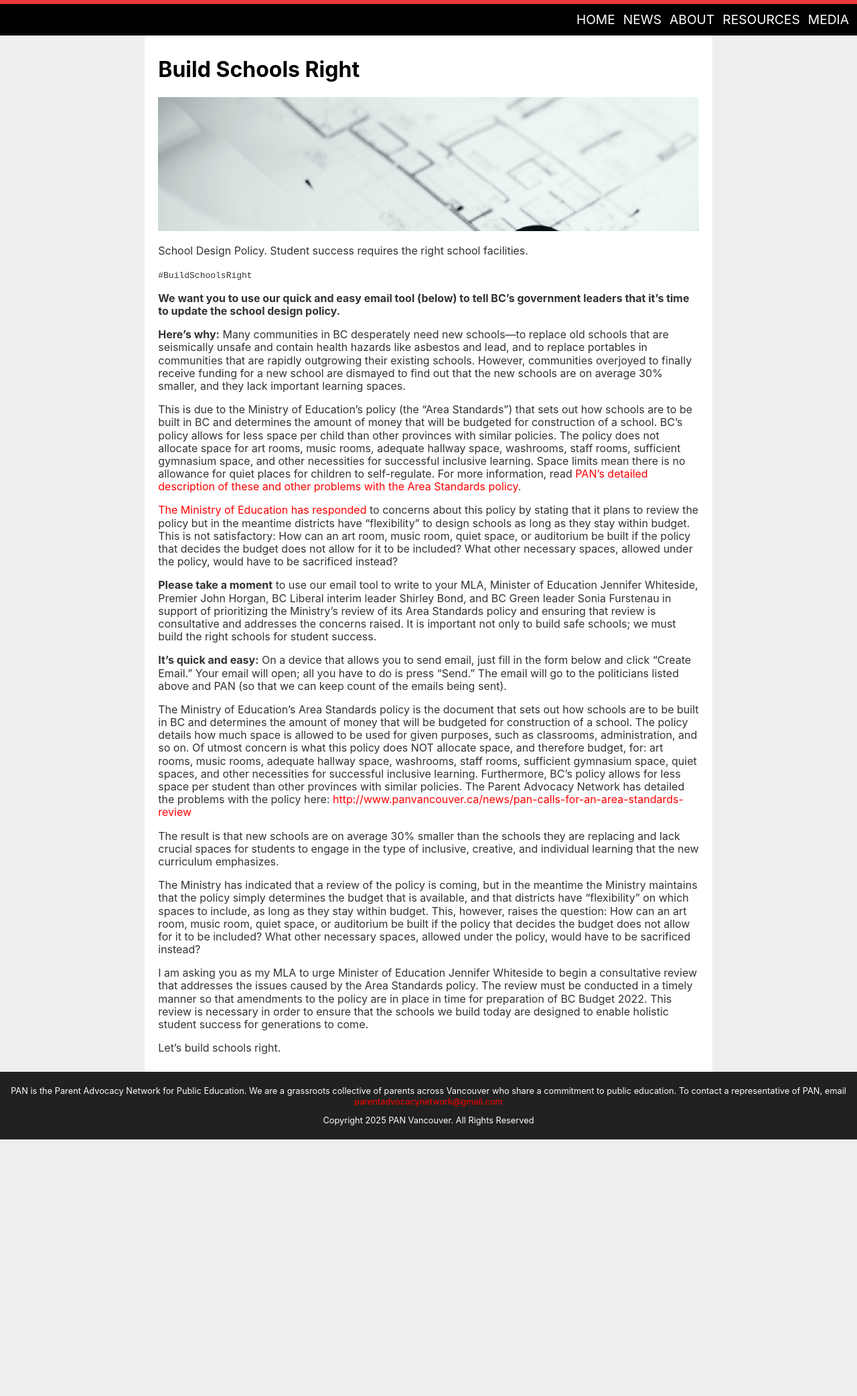
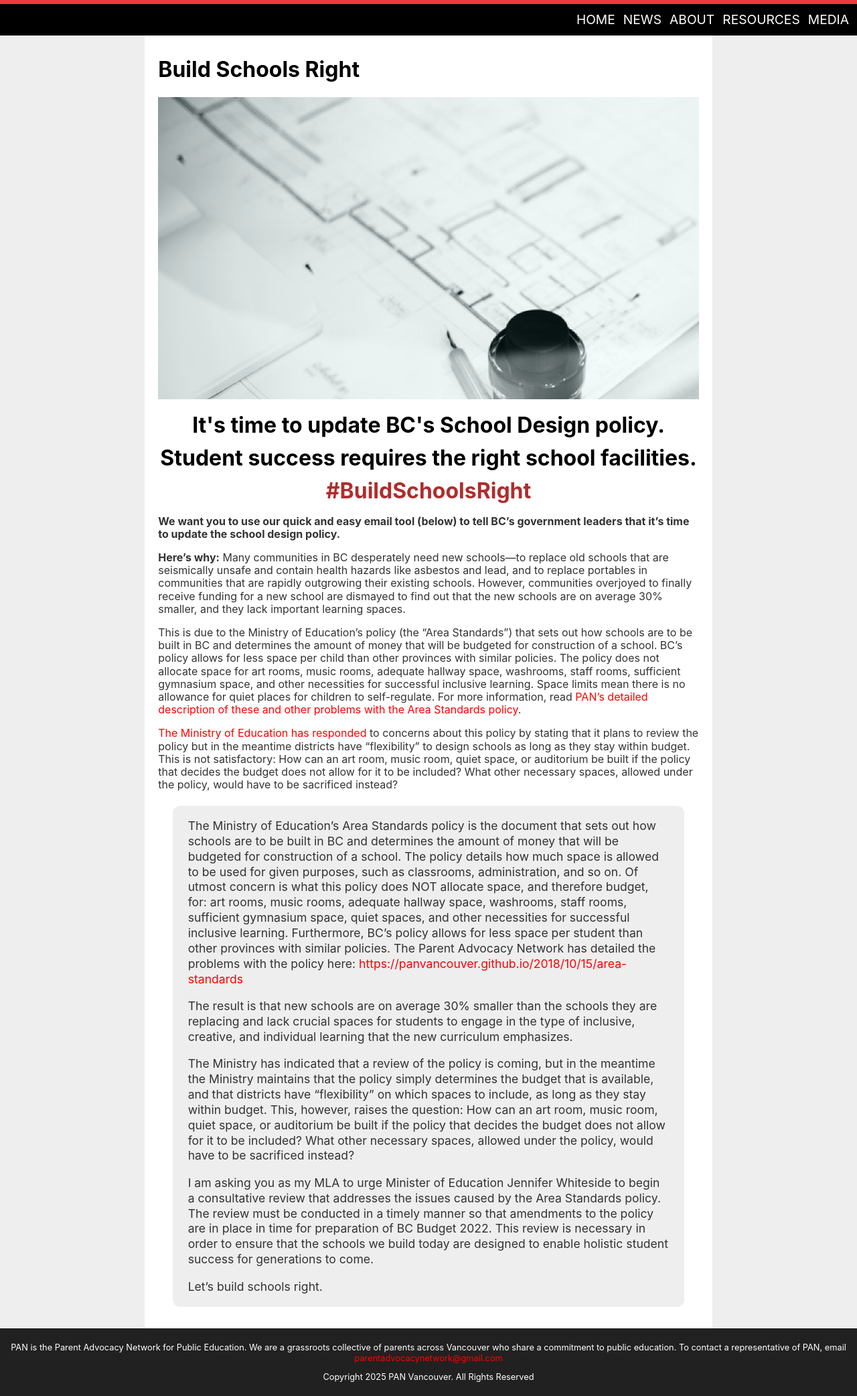
Before and after one commit to panvancouver/panvancouver.github.io, a Jekyll site: the page built from build-schools-right.md, in a window 1280 px wide. Shown: the whole page at 67% size. Built offline with Jekyll 4.4.1, drawn with Linux system fonts in a browser that asks for light colours; our own code applies the rules of GitHub Pages for plain Markdown files; before the commit the page ends 1701 px from its top, so only the background shows below that.

Commit message:
fix build schools right

```diff
--- a/build-schools-right.md
+++ b/build-schools-right.md
@@ -1,11 +1,12 @@
 # Build Schools Right
 
-<img alt="School architectural plans" class="hero" src="/images/1706786274.png"/>
+![School architectural plans](/images/1706786274.png)
 
-School Design Policy. Student success requires the
-right school facilities.
-
-`#BuildSchoolsRight`
+<div class="build_schools_right">
+    <div>It&apos;s time to update BC&apos;s School Design policy.</div>
+    <div>Student success requires the right school facilities.</div>
+    <div class="hashtag">#BuildSchoolsRight</div>
+</div>
 
 **We want you to use our quick and easy email tool (below) to tell BC’s government leaders that it’s time to update the school design policy.**
 
@@ -15,12 +16,9 @@ This is due to the Ministry of Education’s policy (the “Area Standards”) t
 
 [The Ministry of Education has responded](https://www.vsb.bc.ca/District/Board-of-Education/Advocacy/Advocacy-Correspondence/Documents/sbfile/181231/20181130_MinisterAreaStandards.pdf) to concerns about this policy by stating that it plans to review the policy but in the meantime districts have “flexibility” to design schools as long as they stay within budget. This is not satisfactory: How can an art room, music room, quiet space, or auditorium be built if the policy that decides the budget does not allow for it to be included? What other necessary spaces, allowed under the policy, would have to be sacrificed instead?
 
-**Please take a moment** to use our email tool to write to your MLA, Minister of Education Jennifer Whiteside, Premier John Horgan, BC Liberal interim leader Shirley Bond, and BC Green leader Sonia Furstenau in support of prioritizing the Ministry’s review of its Area Standards policy and ensuring that review is consultative and addresses the concerns raised. It is important not only to build safe schools; we must build the right schools for student success.
-
-**It’s quick and easy:** On a device that allows you to send email, just fill in the form below and click “Create Email.” Your email will open; all you have to do is press “Send.” The email will go to the politicians listed above and PAN (so that we can keep count of the emails being sent).
 
 <div class="email">
-<p>The Ministry of Education’s Area Standards policy is the document that sets out how schools are to be built in BC and determines the amount of money that will be budgeted for construction of a school. The policy details how much space is allowed to be used for given purposes, such as classrooms, administration, and so on. Of utmost concern is what this policy does NOT allocate space, and therefore budget, for: art rooms, music rooms, adequate hallway space, washrooms, staff rooms, sufficient gymnasium space, quiet spaces, and other necessities for successful inclusive learning. Furthermore, BC’s policy allows for less space per student than other provinces with similar policies. The Parent Advocacy Network has detailed the problems with the policy here: <a href="http://www.panvancouver.ca/news/pan-calls-for-an-area-standards-review">http://www.panvancouver.ca/news/pan-calls-for-an-area-standards-review</a></p>
+<p>The Ministry of Education’s Area Standards policy is the document that sets out how schools are to be built in BC and determines the amount of money that will be budgeted for construction of a school. The policy details how much space is allowed to be used for given purposes, such as classrooms, administration, and so on. Of utmost concern is what this policy does NOT allocate space, and therefore budget, for: art rooms, music rooms, adequate hallway space, washrooms, staff rooms, sufficient gymnasium space, quiet spaces, and other necessities for successful inclusive learning. Furthermore, BC’s policy allows for less space per student than other provinces with similar policies. The Parent Advocacy Network has detailed the problems with the policy here: <a href="https://panvancouver.github.io/2018/10/15/area-standards">https://panvancouver.github.io/2018/10/15/area-standards</a></p>
 
 <p>The result is that new schools are on average 30% smaller than the schools they are replacing and lack crucial spaces for students to engage in the type of inclusive, creative, and individual learning that the new curriculum emphasizes.</p>
 
--- a/css/main.css
+++ b/css/main.css
@@ -160,3 +160,33 @@ a.headline {
    width: 100%;
    height: 100%;
 }
+
+main .email {
+    padding: 1px 2ch;
+    background-color: #eee;
+    border-radius: 1ch;
+    font-size: 110%;
+    line-height: 1.3;
+    margin: 2ch;
+}
+
+.overlay {
+    position: relative;
+}
+
+.build_schools_right {
+    display: flex;
+    flex-direction: column;
+    align-items: center;
+    justify-content: center;
+    width: 100%;
+
+    font-size: 200%;
+    font-weight: bold;
+    text-align: center;
+    gap: 0.5ch;
+}
+
+.hashtag {
+    color: #af2d2d;
+}
```
